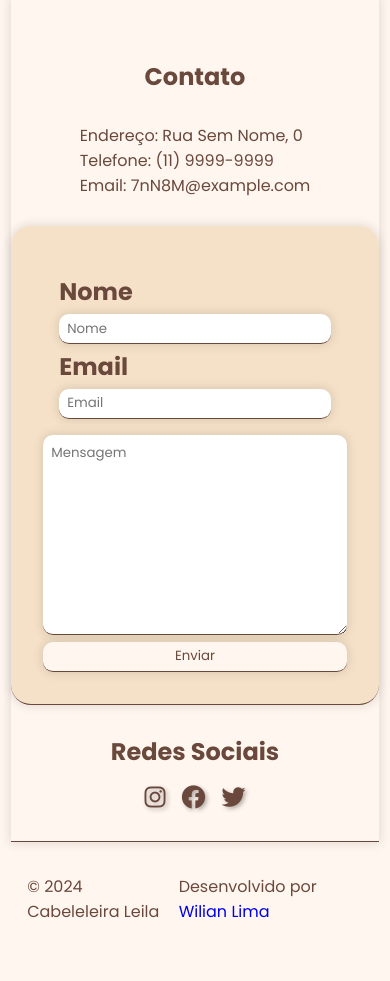
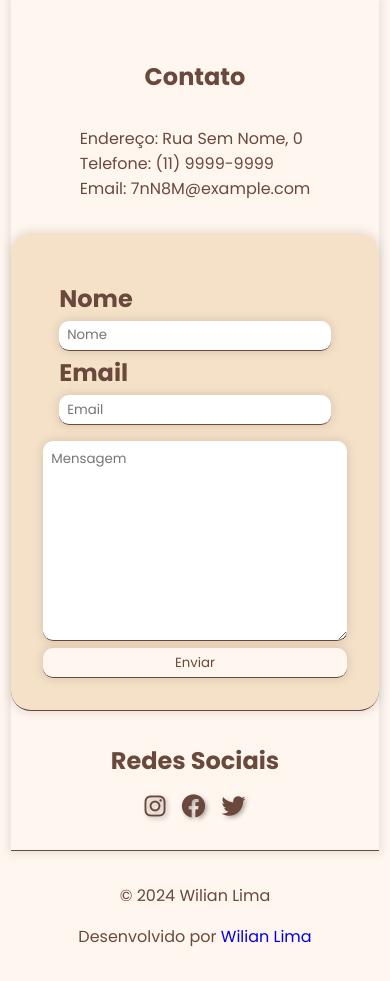
Before and after one commit to WilianWill/Cabeleleira-Leial, a plain HTML site: page index.html in a window 390 px wide. Shown: the part 4603-5584 px from the top of the page. Before the commit the page ends 5559 px from the top, so only its background shows below. Drawn offline with Linux system fonts and the light colour scheme.

Commit message:
concertando bugs de responsividade

```diff
--- a/index.html
+++ b/index.html
@@ -222,7 +222,7 @@
  <!-- end contato -->
    </main>
    <footer>
-    <p>&copy; 2024 Cabeleleira Leila</p>
+    <p>&copy; 2024 Wilian Lima</p>
     <p>Desenvolvido por <a href="https://github.com/WilianWill" target="_blank">Wilian Lima</a></p>
    </footer>
     <!-- script -->
--- a/src/styles/contato.css
+++ b/src/styles/contato.css
@@ -96,6 +96,7 @@ footer a {
 @media screen and (max-width: 768px) {
   .contato {
     flex-direction: column;
+    gap: 2rem;
   }
 
   .contato_info {
@@ -122,7 +123,7 @@ footer a {
     width: 100%;
   }
 
-  .contato .redes_sociais {
+ .contato .redes_sociais {
     display: flex;
     flex-direction: column;
   }
@@ -134,4 +135,9 @@ footer a {
     gap: 1rem;
     margin-bottom: 2rem;
   }
+
+  footer {
+    flex-direction: column;
+    gap: 1rem;
+  }
 }
```
